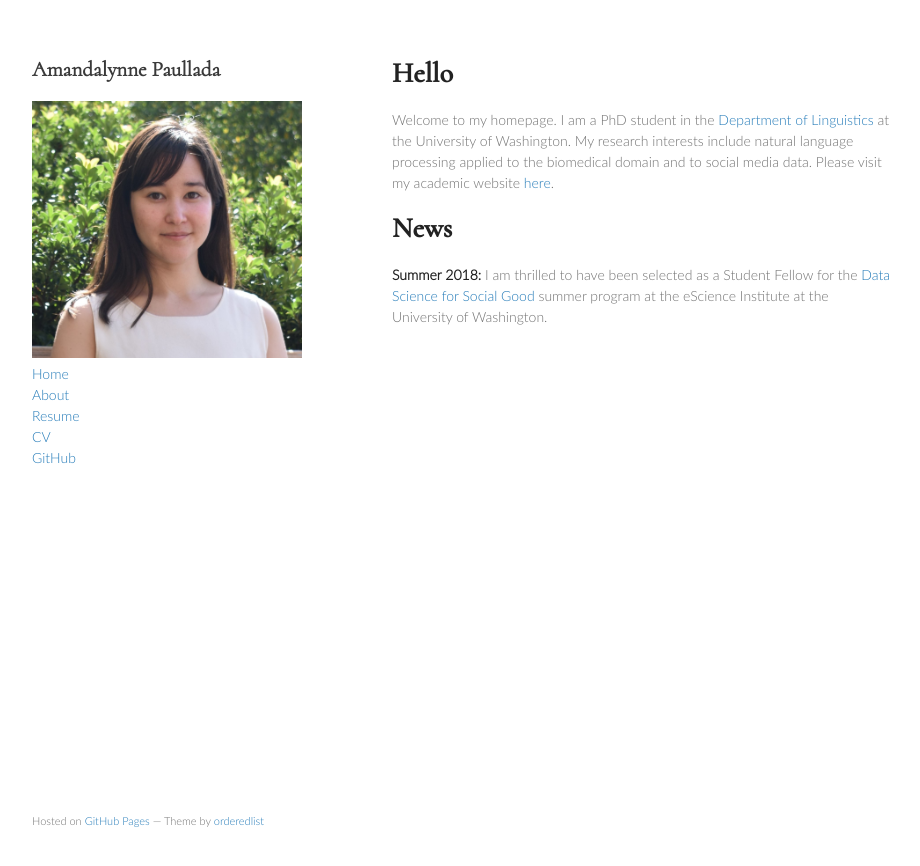
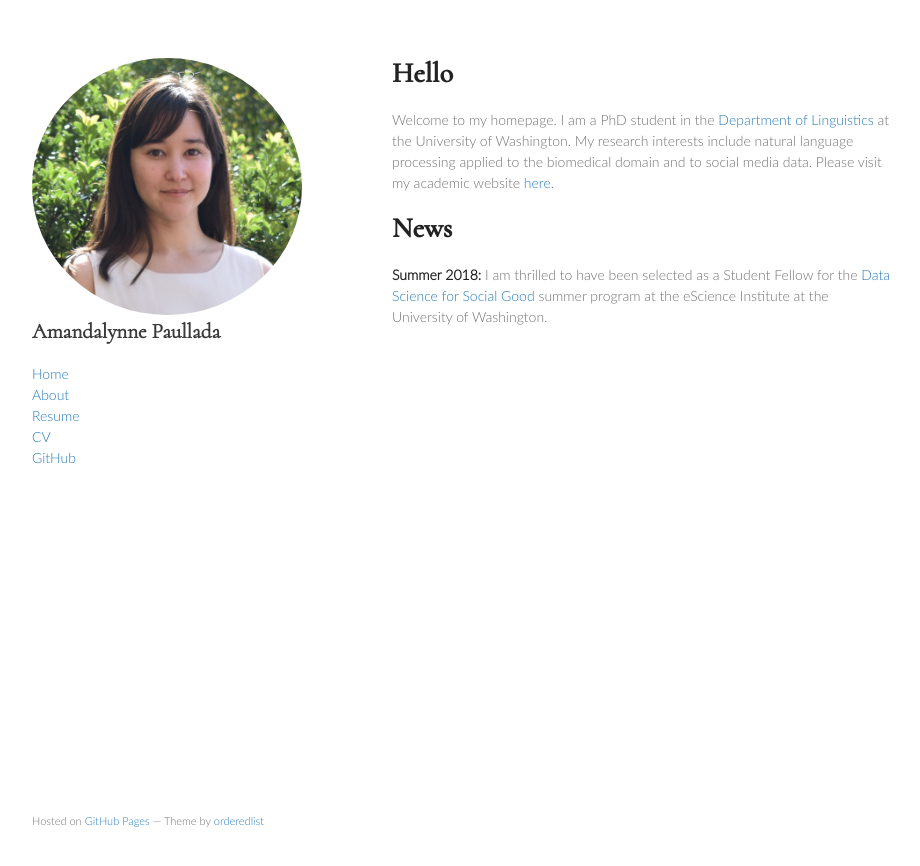
Before and after one commit to amandalynne/amandalynne.github.io, a Jekyll site: the page built from index.md, in a window 1280 px wide. Shown: the top 866 px of the page, without its empty margins (178-1098 px from the left). Built offline with Jekyll 4.4.1, drawn with Linux system fonts in a browser that asks for light colours; our own code applies the rules of GitHub Pages for plain Markdown files.

Commit message:
try to make the pic round

```diff
--- a/_layouts/default.html
+++ b/_layouts/default.html
@@ -15,8 +15,8 @@
   <body>
     <div class="wrapper">
       <header>
+        <img src=/assets/pics/portrait2019.jpg alt="Photo by Monica Jensen" class="round-pic">
         <a href="{{ site.github.url }}"> <h2>{{ site.title | default: site.github.repository_name }}</h2> </a>
-        <img src=/assets/pics/portrait2019.jpg>
         <!-- <p>{{ site.description | default: site.github.project_tagline }}</p> -->
         <!-- <img src="/assets/pics/fushimi_inari.jpg" alt="Fushimi Inari shrine"> -->
         <a href="{{ site.github.url }}">Home</a><br>
--- a/assets/css/style.scss
+++ b/assets/css/style.scss
@@ -2,3 +2,7 @@
 ---
 
 @import "jekyll-theme-minimal";
+
+.round-pic {
+    border-radius: 50%;
+}
```
